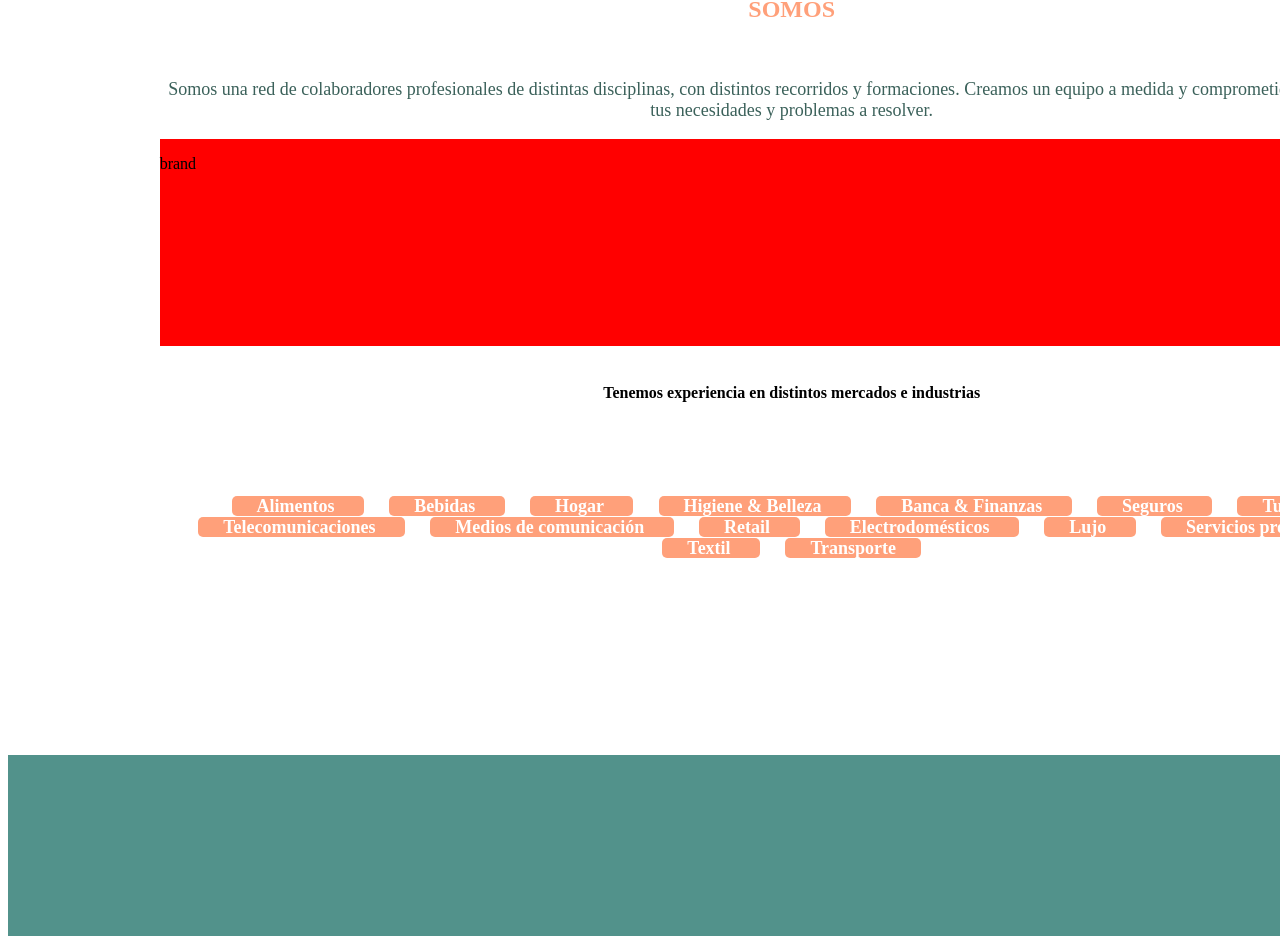
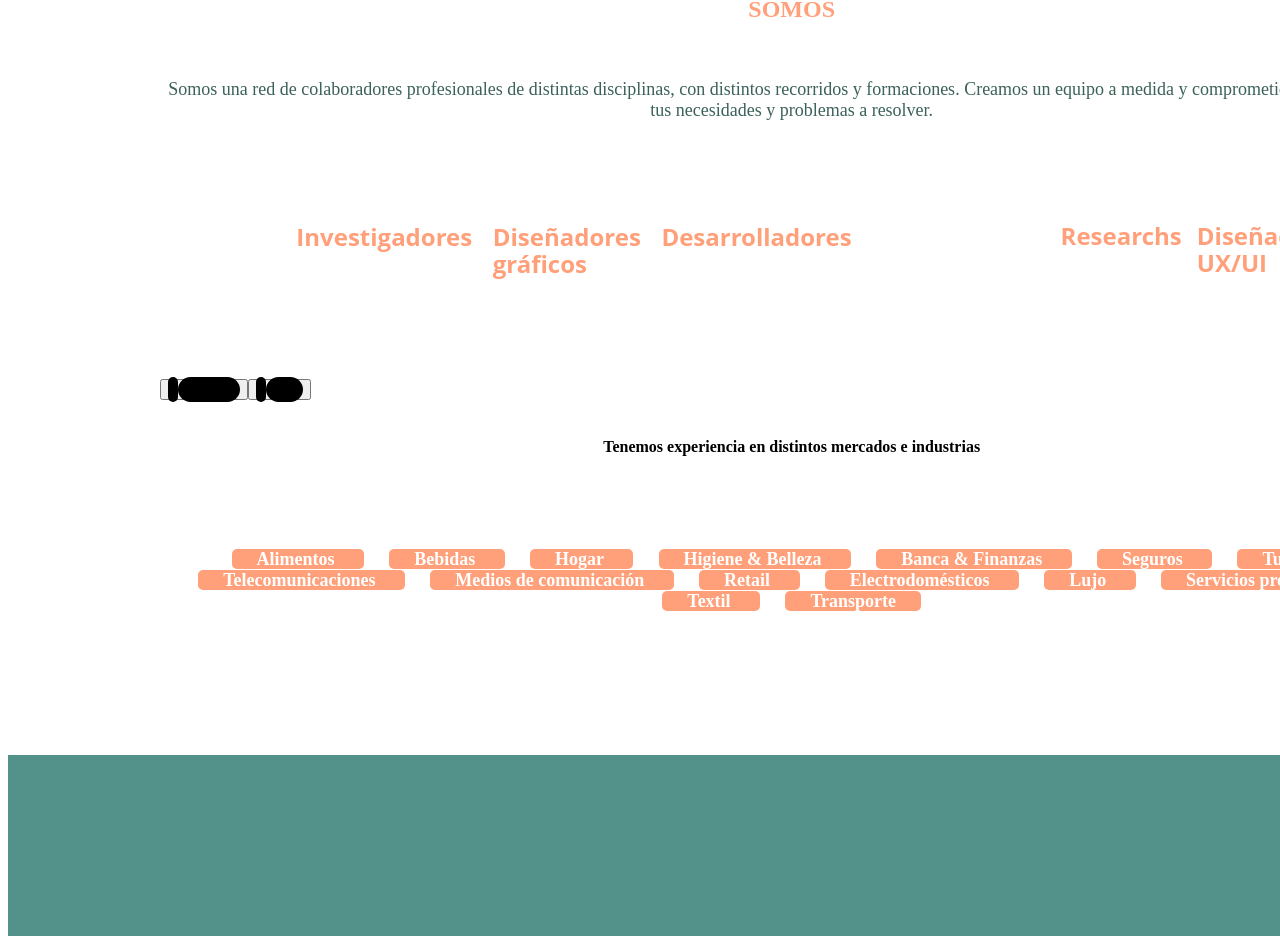
Before and after one commit to villaleoo/constel-accion, a React (Create React App) app: page / in a window 1280 px wide. Shown: the part 2211-3147 px from the top of the page. Built offline with nearby package versions, Linux system fonts and the light colour scheme; the HTML template or start-up script is replaced by a standard one.

Commit message:
creando slider de seccion somos

```diff
--- a/src/components/content/sectionList/contacto/Contacto.jsx
+++ b/src/components/content/sectionList/contacto/Contacto.jsx
@@ -70,20 +70,20 @@ export const Contacto = () => {
     <div className='contactoContainer' id='seccionContacto'>
       <div className=''>
       <h2>Contacto</h2>
-          <div id="carouselExampleIndicators" class="carousel slide"  data-ride="carousel">
-          <ol class="carousel-indicators">
-            <li data-target="#carouselExampleIndicators" data-slide-to="0" class="active" ></li>
+          <div id="carouselExampleIndicators" className="carousel slide"  data-ride="carousel">
+          <ol className="carousel-indicators">
+            <li data-target="#carouselExampleIndicators" data-slide-to="0" className="active" ></li>
             <li data-target="#carouselExampleIndicators" data-slide-to="1"></li>
             <li data-target="#carouselExampleIndicators" data-slide-to="2"></li>
           </ol>
-          <div class="carousel-inner">
-            <div class="carousel-item active">
+          <div className="carousel-inner">
+            <div className="carousel-item active">
                <p>Quieres saber como podemos colaborar?</p>
             </div>
-            <div class="carousel-item">
+            <div className="carousel-item">
                <p>Hacemos un cafe virtual?</p>
             </div>
-            <div class="carousel-item">
+            <div className="carousel-item">
                <p>Escribenos y cuentanos que necesitas</p>
             </div>
           </div>
--- a/src/components/content/sectionList/somos/Somos.jsx
+++ b/src/components/content/sectionList/somos/Somos.jsx
@@ -1,7 +1,9 @@
 import React from 'react'
 import { useContext } from 'react'
 import { GlobalContextProvider } from '../../../../context/GlobalProvider'
+import { Slider } from './slider/Slider'
 import './somosStyles.scss'
+
 
 export const Somos = () => {
 
@@ -18,9 +20,10 @@ export const Somos = () => {
             <div className='textSomos'>
                 <p>{somosContent.text}</p>
             </div>
-            <div className='brandSomos'>
-                <p>brand</p>
-            </div>
+            {/* <div className='brandSomos'> */}
+               <Slider/>
+
+            {/* </div> */}
             <h4>{somosContent.subtitle}</h4>
             <div className="keywordsSomosContainer">
                 <p>
--- /dev/null
+++ b/src/components/content/sectionList/somos/slider/Slider.jsx
@@ -0,0 +1,41 @@
+import React from 'react'
+import './sliderStyles.scss'
+
+export const Slider = () => {
+
+    let arrayServicios= ['Investigadores' ,'Diseñadores gráficos','Desarrolladores', 'Copywriting', 'Researchs', 'Diseñadores UX/UI', 'Analistas de datos']
+
+
+
+
+  return (
+    <div id="carouselExampleInterval" className="carousel slide carousel-fade sliderContainer" data-ride="false" data-interval="false" >
+        <div className="carousel-inner sliderContent">
+          <div className="carousel-item active  sliderConjuntoItems">
+            {
+                arrayServicios.slice(0,3).map((service, index)=>
+                    <p  key={index}>{service}</p>
+                )
+
+            }
+          </div>
+          <div className="carousel-item sliderConjuntoItems">
+            {
+                arrayServicios.slice(4,7).map((service, index)=>
+                    <p key={index}>{service}</p>
+                )
+
+            }
+          </div>
+        </div>
+        <button className="carousel-control-prev " type="button" data-target="#carouselExampleInterval" data-slide="prev">
+          <span className="carousel-control-prev-icon bgSpan" aria-hidden="true"></span>
+          <span className="sr-only bgSpan">Previous</span>
+        </button>
+        <button className="carousel-control-next bgSpan" type="button" data-target="#carouselExampleInterval" data-slide="next">
+          <span className="carousel-control-next-icon bgSpan " aria-hidden="true"></span>
+          <span className="sr-only bgSpan">Next</span>
+        </button>
+    </div>
+  )
+}
--- /dev/null
+++ b/src/components/content/sectionList/somos/slider/sliderStyles.scss
@@ -0,0 +1,34 @@
+.sliderContainer{
+    width:100%;
+    height: auto;
+    .sliderContent{
+        width: 100%;
+        .sliderConjuntoItems{
+            padding: 0 10% 0 10%;
+            display: flex;
+            justify-content: space-around;
+
+            p{
+                font-size: x-large;
+
+                padding: 5px 2% 5px 2%;
+               margin-top: 1.5%;
+               color: lightsalmon;
+                &:hover{
+                    background-color: rgb(13, 51, 46);
+                    border-radius: 5px;
+                    color: white;
+                    cursor: default;
+                }
+            }
+
+        }
+    }
+    button{
+        .bgSpan{
+            background-color: black;
+            border-radius: 100px;
+            padding: 5px;
+        }
+    }
+}
```
